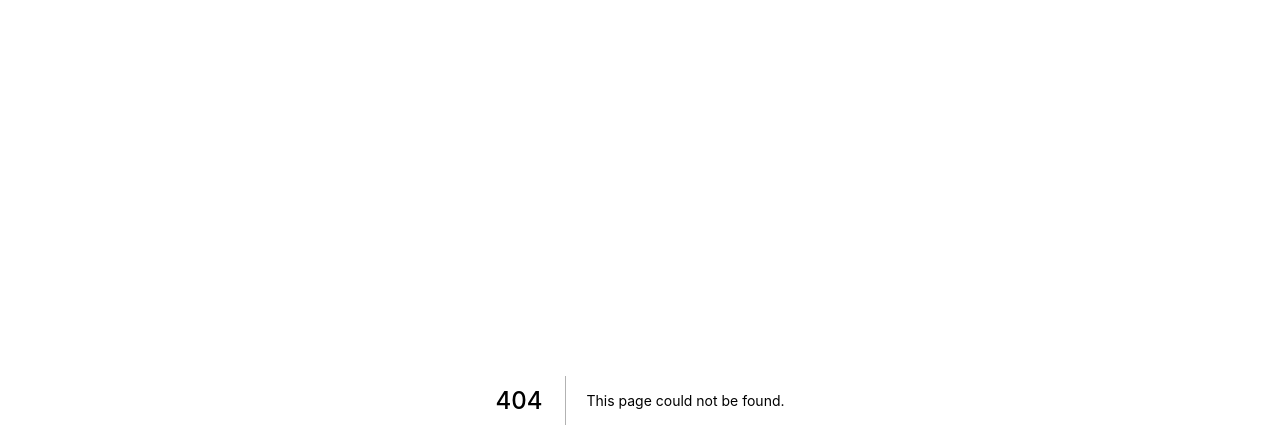
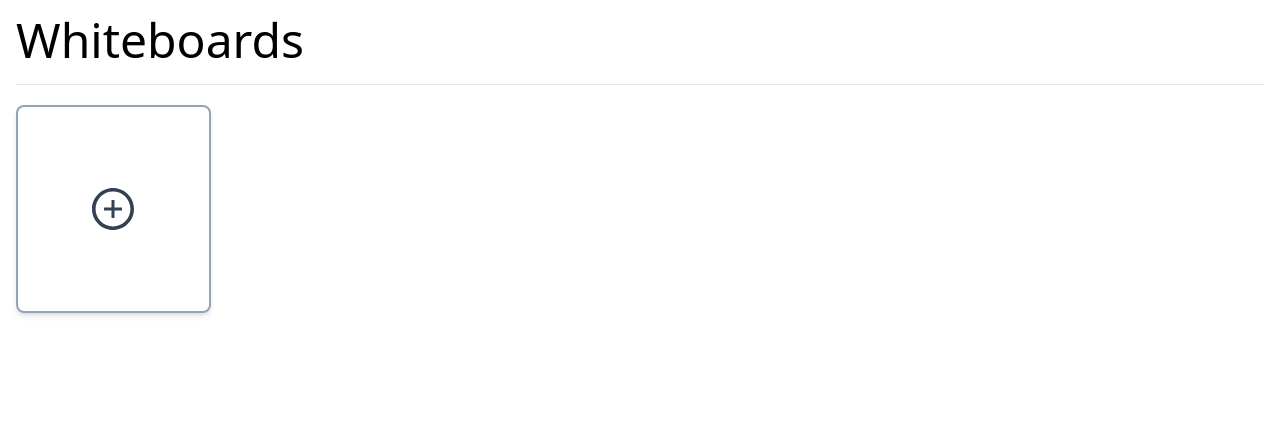
Before and after one commit to OmarGM2294/cr-whiteboard, a Next.js app: page /whiteboards in a window 1280 px wide. Before the commit this address had no page. Shown: the top 448 px of the page. Built offline with nearby package versions, Linux system fonts and the light colour scheme.

Commit message:
Basic configuration
Changes:
- Init page added
- Create page added

```diff
--- /dev/null
+++ b/pages/whiteboards/[id].js
@@ -0,0 +1,15 @@
+import React from 'react'
+
+import Draw from '../../components/Draw'
+
+const Id = () => {
+  return (
+    <div
+      className="h-screen w-screen overflow-hidden"
+    >
+      <Draw />
+    </div>
+  )
+}
+
+export default Id
--- /dev/null
+++ b/pages/whiteboards/index.js
@@ -0,0 +1,32 @@
+import React from 'react'
+import Link from 'next/link'
+
+import { useRouter } from 'next/router'
+import { AiOutlinePlusCircle } from "react-icons/ai"
+
+const Index = () => {
+  const router = useRouter()
+
+  const createWhiteboard = () => {
+    router.push(`/whiteboards/${Math.random()}`)
+  }
+
+  return (
+    <div className="container mx-auto p-4 h-screen">
+      <h1 className="text-5xl">
+        Whiteboards
+      </h1>
+      <hr className="my-5" />
+      <div className="grid grid-cols-6 gap-4">
+        <div
+          className="shadow-md hover:shadow-xl h-52 flex flex-col justify-center rounded-lg border-solid border-2 cursor-pointer items-center border-slate-400"
+          onClick={createWhiteboard}
+        >
+          <AiOutlinePlusCircle className="text-5xl text-slate-700" />
+        </div>
+      </div>
+    </div>
+  )
+}
+
+export default Index
```
